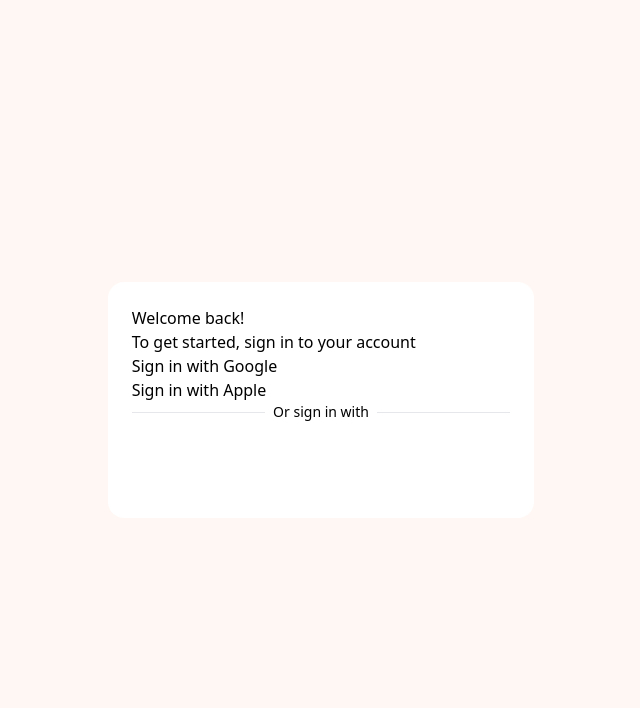
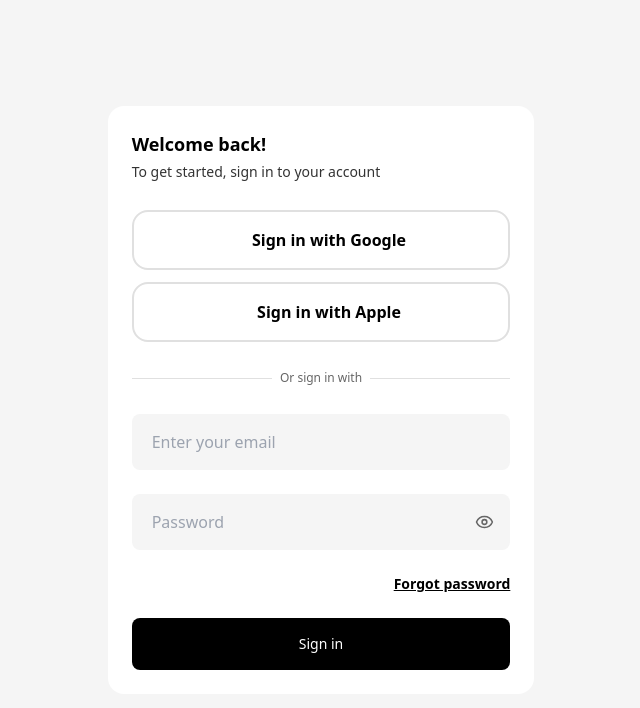
Before and after one commit to codthathing/Free-Chat, a React (Vite) app: page / in a window 1280 px wide. Shown: the top 708 px of the page, without its empty margins (319-959 px from the left). Built offline with nearby package versions, Linux system fonts and the light colour scheme.

Commit message:
feat: built the sign in page

```diff
--- a/src/components/auth/AuthSection.jsx
+++ b/src/components/auth/AuthSection.jsx
@@ -1,7 +1,7 @@
-const AuthSection = ({ children }) => {
+const AuthSection = ({ children, className }) => {
   return (
-    <section className="h-screen md:flex md:justify-center md:items-center md:bg-pink-light">
-      <main className="h-full md:h-fit md:w-3/5 lg:w-2/6 bg-white md:rounded-2xl lg:p-6">
+    <section className="h-screen md:flex md:justify-center md:items-center md:bg-gray-light">
+      <main className={`h-full md:h-fit md:w-3/5 lg:w-2/6 bg-white md:rounded-2xl lg:p-6 ${className}`}>
         {children}
       </main>
     </section>
--- a/src/index.css
+++ b/src/index.css
@@ -566,25 +566,80 @@ video {
   height: 100vh;
 }
 
+.w-fit {
+  width: -moz-fit-content;
+  width: fit-content;
+}
+
 .w-full {
   width: 100%;
+}
+
+.flex-col {
+  flex-direction: column;
 }
 
 .items-center {
   align-items: center;
 }
 
-.gap-x-2 {
-  -moz-column-gap: 0.5rem;
-       column-gap: 0.5rem;
+.justify-center {
+  justify-content: center;
+}
+
+.gap-y-1 {
+  row-gap: 0.25rem;
+}
+
+.gap-y-3 {
+  row-gap: 0.75rem;
+}
+
+.gap-y-6 {
+  row-gap: 1.5rem;
+}
+
+.gap-y-7 {
+  row-gap: 1.75rem;
+}
+
+.self-end {
+  align-self: flex-end;
 }
 
 .text-nowrap {
   text-wrap: nowrap;
 }
 
+.rounded-lg {
+  border-radius: 0.5rem;
+}
+
 .border-b {
   border-bottom-width: 1px;
+}
+
+.border-none {
+  border-style: none;
+}
+
+.border-gray-light {
+  --tw-border-opacity: 1;
+  border-color: rgb(224 224 224 / var(--tw-border-opacity, 1));
+}
+
+.bg-black {
+  --tw-bg-opacity: 1;
+  background-color: rgb(0 0 0 / var(--tw-bg-opacity, 1));
+}
+
+.bg-gray-light {
+  --tw-bg-opacity: 1;
+  background-color: rgb(245 245 245 / var(--tw-bg-opacity, 1));
+}
+
+.bg-transparent {
+  background-color: transparent;
 }
 
 .bg-white {
@@ -592,9 +647,36 @@ video {
   background-color: rgb(255 255 255 / var(--tw-bg-opacity, 1));
 }
 
-.text-sm {
-  font-size: 0.875rem;
-  line-height: 1.25rem;
+.font-bold {
+  font-weight: 700;
+}
+
+.font-semibold {
+  font-weight: 600;
+}
+
+.text-gray-dark {
+  --tw-text-opacity: 1;
+  color: rgb(51 51 51 / var(--tw-text-opacity, 1));
+}
+
+.text-gray-medium {
+  --tw-text-opacity: 1;
+  color: rgb(102 102 102 / var(--tw-text-opacity, 1));
+}
+
+.text-white {
+  --tw-text-opacity: 1;
+  color: rgb(255 255 255 / var(--tw-text-opacity, 1));
+}
+
+.underline {
+  text-decoration-line: underline;
+}
+
+.outline-none {
+  outline: 2px solid transparent;
+  outline-offset: 2px;
 }
 
 @media (min-width: 768px) {
@@ -623,18 +705,117 @@ video {
     border-radius: 1rem;
   }
 
-  .md\:bg-pink-light {
+  .md\:bg-gray-light {
     --tw-bg-opacity: 1;
-    background-color: rgb(255 247 243 / var(--tw-bg-opacity, 1));
+    background-color: rgb(245 245 245 / var(--tw-bg-opacity, 1));
   }
 }
 
 @media (min-width: 1024px) {
+  .lg\:h-2 {
+    height: 0.5rem;
+  }
+
+  .lg\:h-6 {
+    height: 1.5rem;
+  }
+
+  .lg\:h-5 {
+    height: 1.25rem;
+  }
+
+  .lg\:w-2 {
+    width: 0.5rem;
+  }
+
   .lg\:w-2\/6 {
     width: 33.333333%;
+  }
+
+  .lg\:w-6 {
+    width: 1.5rem;
+  }
+
+  .lg\:w-5 {
+    width: 1.25rem;
+  }
+
+  .lg\:gap-x-2 {
+    -moz-column-gap: 0.5rem;
+         column-gap: 0.5rem;
+  }
+
+  .lg\:gap-x-4 {
+    -moz-column-gap: 1rem;
+         column-gap: 1rem;
+  }
+
+  .lg\:gap-y-1 {
+    row-gap: 0.25rem;
+  }
+
+  .lg\:rounded-2xl {
+    border-radius: 1rem;
+  }
+
+  .lg\:rounded-lg {
+    border-radius: 0.5rem;
+  }
+
+  .lg\:border-2 {
+    border-width: 2px;
+  }
+
+  .lg\:p-4 {
+    padding: 1rem;
   }
 
   .lg\:p-6 {
     padding: 1.5rem;
   }
+
+  .lg\:px-1 {
+    padding-left: 0.25rem;
+    padding-right: 0.25rem;
+  }
+
+  .lg\:px-4 {
+    padding-left: 1rem;
+    padding-right: 1rem;
+  }
+
+  .lg\:px-5 {
+    padding-left: 1.25rem;
+    padding-right: 1.25rem;
+  }
+
+  .lg\:py-1 {
+    padding-top: 0.25rem;
+    padding-bottom: 0.25rem;
+  }
+
+  .lg\:py-3 {
+    padding-top: 0.75rem;
+    padding-bottom: 0.75rem;
+  }
+
+  .lg\:py-4 {
+    padding-top: 1rem;
+    padding-bottom: 1rem;
+  }
+
+  .lg\:text-lg {
+    font-size: 1.125rem;
+    line-height: 1.75rem;
+  }
+
+  .lg\:text-sm {
+    font-size: 0.875rem;
+    line-height: 1.25rem;
+  }
+
+  .lg\:text-xs {
+    font-size: 0.75rem;
+    line-height: 1rem;
+  }
 }
--- a/src/pages/SigInPage.jsx
+++ b/src/pages/SigInPage.jsx
@@ -1,33 +1,36 @@
 import AuthSection from "../components/auth/AuthSection";
+import { Eye, EyeOff } from "lucide-react";
 
 const SigInPage = () => {
   return (
-    <AuthSection>
-      <h1>Welcome back!</h1>
-      <p>To get started, sign in to your account</p>
-      <div>
-        <main>
+    <AuthSection className={"flex flex-col gap-y-7"}>
+      <div className="flex flex-col gap-y-1">
+        <h1 className="font-bold lg:text-lg">Welcome back!</h1>
+        <p className="lg:text-sm text-gray-dark">To get started, sign in to your account</p>
+      </div>
+      <div className="flex flex-col gap-y-3">
+        <main className="flex lg:gap-x-4 justify-center items-center border-gray-light lg:border-2 lg:rounded-2xl lg:p-4">
           <i></i>
-          <span>Sign in with Google</span>
+          <span className="font-semibold">Sign in with Google</span>
         </main>
-        <main>
+        <main className="flex lg:gap-x-4 justify-center items-center border-gray-light lg:border-2 lg:rounded-2xl lg:p-4">
           <i></i>
-          <span>Sign in with Apple</span>
+          <span className="font-semibold">Sign in with Apple</span>
         </main>
       </div>
-      <div className="flex items-center gap-x-2">
-        <i className="border-b w-full"></i>
-        <span className="text-sm text-nowrap">Or sign in with</span>
-        <i className="border-b w-full"></i>
+      <div className="flex items-center lg:gap-x-2">
+        <i className="border-b border-gray-light w-full"></i>
+        <span className="lg:text-xs text-gray-medium text-nowrap">Or sign in with</span>
+        <i className="border-b border-gray-light w-full"></i>
       </div>
-      <form>
-        <input type="email" name="" id="" />
-        <div>
-          <input type="password" name="" id="" />
-          <i></i>
+      <form className="flex flex-col gap-y-6">
+        <input className="border-none outline-none bg-gray-light rounded-lg lg:py-4 lg:px-5 text-gray-medium" placeholder="Enter your email" type="email" name="" id="" />
+        <div className="lg:py-1 lg:px-4 rounded-lg bg-gray-light flex items-center lg:gap-y-1 text-gray-medium">
+          <input className="border-none outline-none bg-transparent lg:py-3 lg:px-1 w-full" type="password" placeholder="Password" name="" id="" />
+          <Eye className="lg:w-5 lg:h-5" />
         </div>
-        <p></p>
-        <button type="submit"></button>
+        <p className="lg:text-sm underline font-semibold self-end w-fit">Forgot password</p>
+        <button type="submit" className="border-none outline-none bg-black text-white lg:rounded-lg lg:py-4 lg:text-sm">Sign in</button>
       </form>
     </AuthSection>
   );
```
Also changed, not shown: tailwind.config.js (+9 -2 lines).
